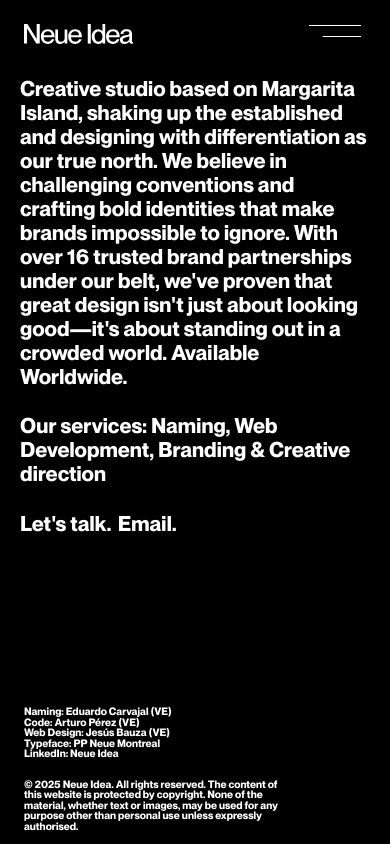
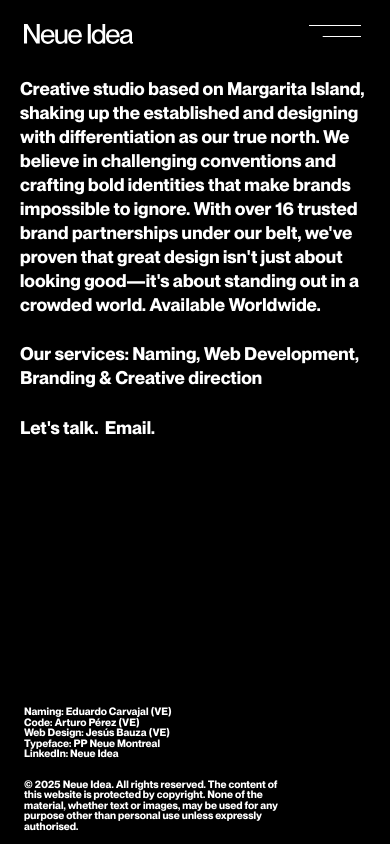
Before and after one commit to JesusBauza/neue-next, a Next.js app: page /about in a window 390 px wide. Built offline with nearby package versions, Linux system fonts and the light colour scheme.

Commit message:
Correcion about texto

```diff
--- a/src/app/about/page.js
+++ b/src/app/about/page.js
@@ -7,7 +7,7 @@ export const metadata = {
 
 export default function About() {
   return (
-    <main className="px-[20px] h-full bg-black text-white text-[18px] [@media(min-height:700px)]:text-[21px] sm:text-2xl xl:text-3xl font-bold leading-6 sm:leading-7 flex flex-col gap-[25.37px]">
+    <main className="px-[20px] h-full bg-black text-white text-[18px] [@media(min-height:700px)]:sm:text-[21px] sm:text-2xl xl:text-3xl font-bold leading-6 sm:leading-7 flex flex-col gap-[25.37px]">
       <p className="mt-[25px]">
         Creative studio based on Margarita Island, shaking up the established
         and designing with differentiation as our true north. We believe in
```
